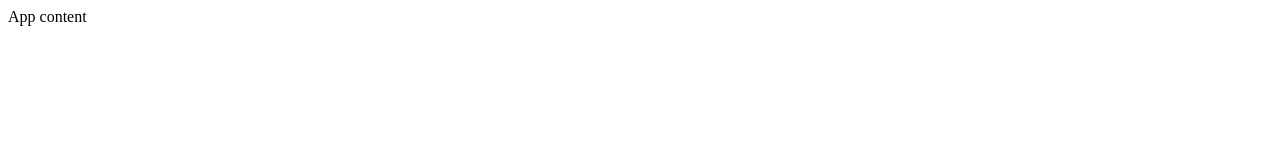
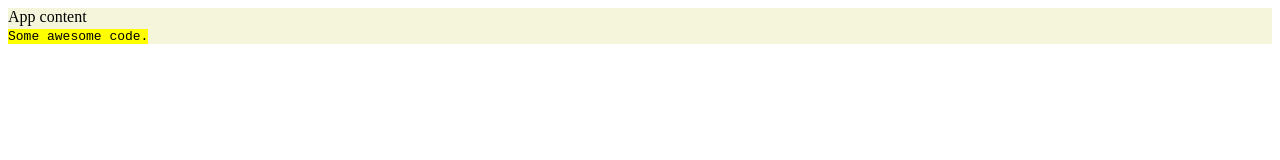
Before and after one commit to cyberrian/test, a React app: page / in a window 1280 px wide. Built offline with nearby package versions, Linux system fonts and the light colour scheme.

Commit message:
Added support for SASS

```diff
--- a/package.json
+++ b/package.json
@@ -24,6 +24,7 @@
   "dependencies": {
     "express": "^4.16.3",
     "mongodb": "^3.1.7",
+    "node-sass-middleware": "^0.11.0",
     "react": "^16.5.2",
     "react-dom": "^16.5.2"
   },
--- a/public/index.html
+++ b/public/index.html
@@ -2,6 +2,7 @@
 <html>
     <head>
         <title></title>
+        <link rel='stylesheet' href='/public/stylesheets/style.css'/>
     </head>
     <body>
         <div id='root'></div>
--- /dev/null
+++ b/sass/style.scss
@@ -0,0 +1,7 @@
+.testStyle {
+    background-color: beige;
+
+    .subStyle {
+        background-color: yellow;
+    }
+}
--- a/src/components/App.js
+++ b/src/components/App.js
@@ -15,8 +15,12 @@ export default class App extends Component {
 
     render() {
         return (
-            <div className='App'>
+            <div className='App testStyle'>
                 {this.state.body}
+                <br/>
+                <code className='subStyle'>
+                    Some awesome code.
+                </code>
             </div>
         );
     }
```
Also changed, not shown: server.js (+11 -1 lines), public/stylesheets/style.css (added), 1 other file.
